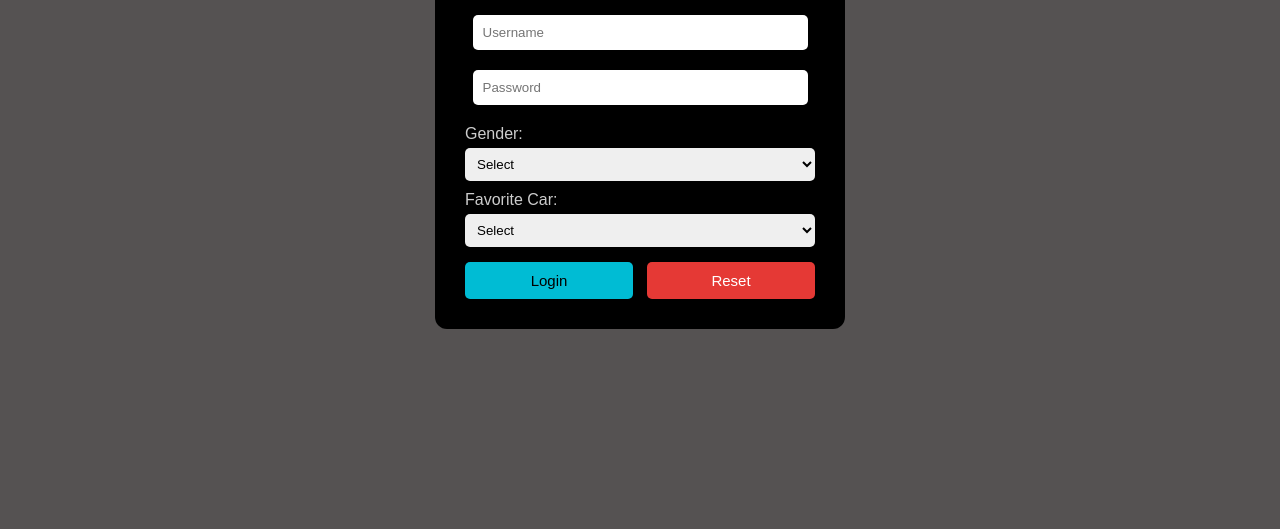
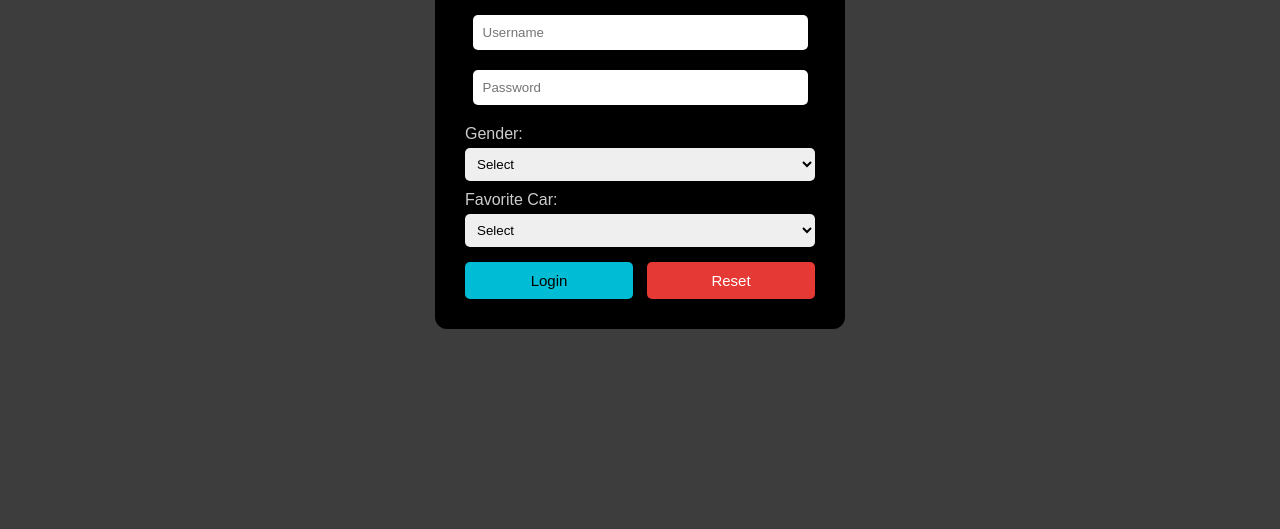
Before and after one commit to youssef200443-del/webpage-project, a plain HTML site: page index.html in a window 1280 px wide. Shown: the part 271-800 px from the top of the page. Drawn offline with Linux system fonts and the light colour scheme.

Commit message:
Change background color and update body styles

```diff
--- a/style.css
+++ b/style.css
@@ -1,7 +1,7 @@
 body {
     margin: 0;
     font-family: Arial;
-    background-color: #555252;
+    background-color: #3d3d3d;
     color: white;
     text-align: center;
 }
```
